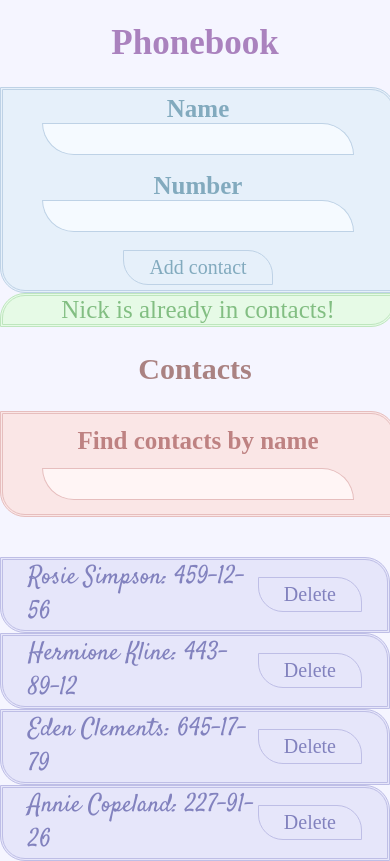
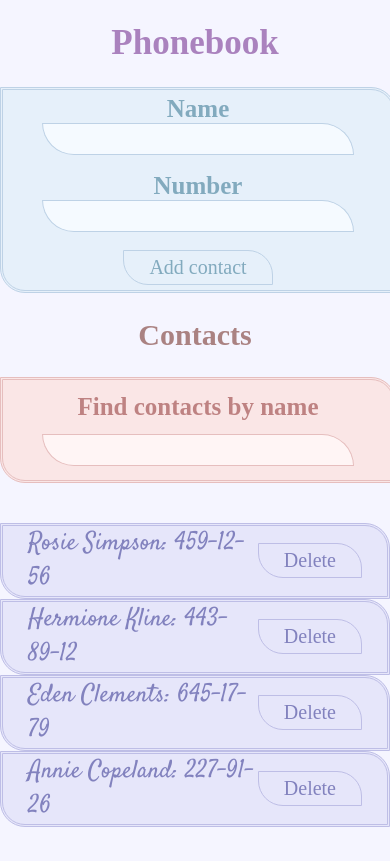
Before and after one commit to OlehKozubJS/goit-react-hw-02-phonebook, a React (Create React App) app: page / in a window 390 px wide. Built offline with nearby package versions, Linux system fonts and the light colour scheme; a web font is replaced by a local one.

Commit message:
Update Phonebook.jsx

```diff
--- a/src/components/Phonebook.jsx
+++ b/src/components/Phonebook.jsx
@@ -58,7 +58,7 @@ export class Phonebook extends Component {
             <div className={PhonebookStyles.phonebook}>
                 <h1 className={PhonebookStyles.phonebookHeader}>Phonebook</h1>
                 <ContactForm submitFunction={this.addNewContact} />
-                <Alert isInContacts={true} name="Nick" />
+                <Alert isInContacts={this.state.isInContacts} name={this.state.name} />
                 <h2 className={PhonebookStyles.contactsHeader}>Contacts</h2>
                 <Filter className="filterInput" changeFunction={this.enterFilterData} />
                 <ContactList
```
